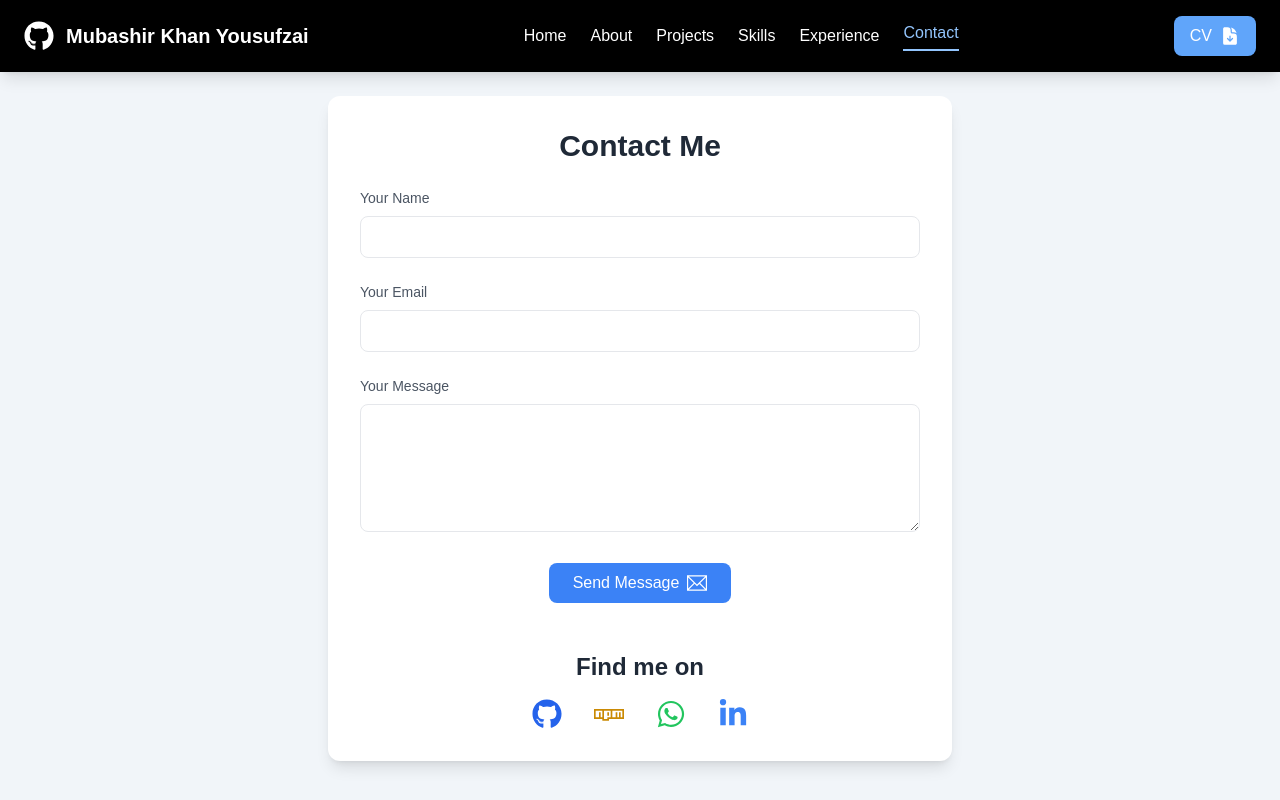
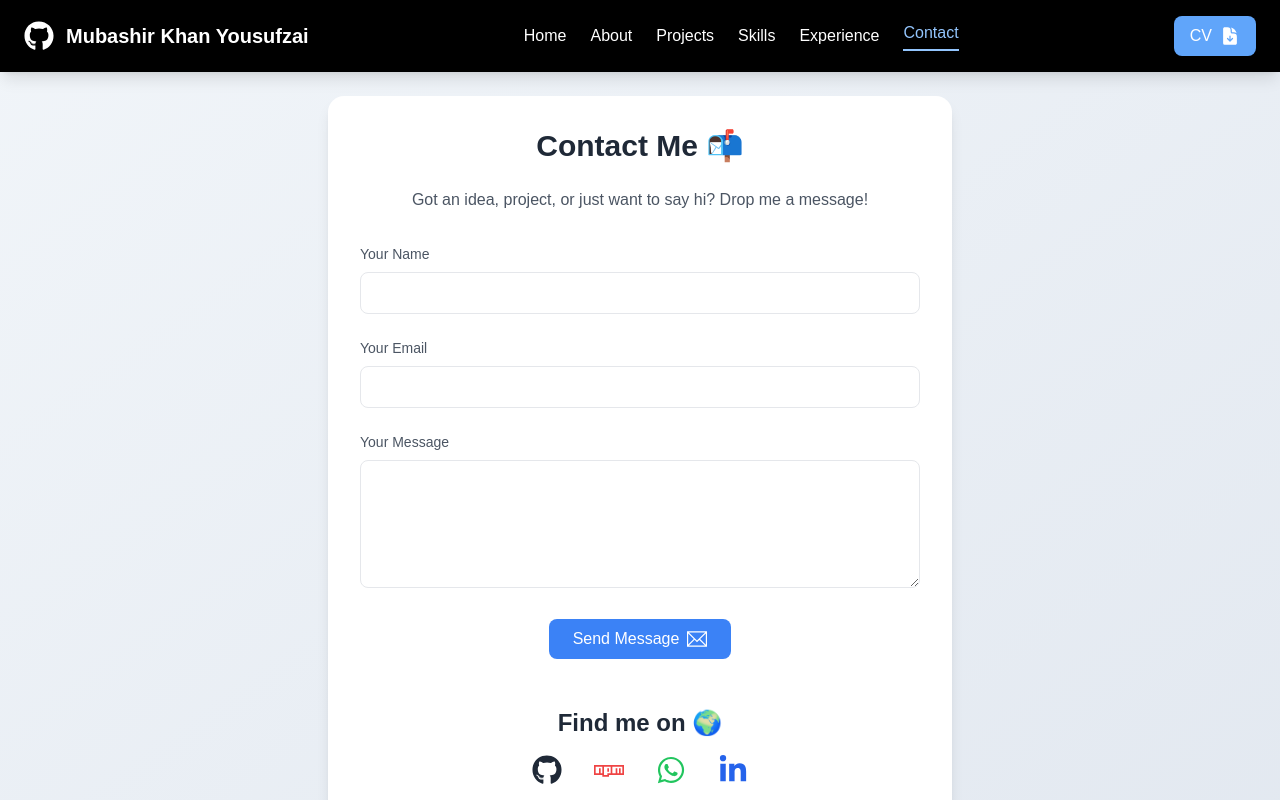
Before and after one commit to MubashirKhanYousufZai/Mubashir-Khans-Portfolio, a Next.js app: page /components/contact in a window 1280 px wide. Shown: the top 800 px of the page. Built offline with nearby package versions, Linux system fonts and the light colour scheme.

Commit message:
page.tsx

```diff
--- a/src/app/components/contact/page.tsx
+++ b/src/app/components/contact/page.tsx
@@ -17,7 +17,7 @@ const Contact = () => {
   const sendEmail = async (e: React.FormEvent<HTMLFormElement>) => {
     e.preventDefault();
     setLoading(true);
-    setError('');
+    setError("");
     setSuccess(false);
 
     const templateParams = {
@@ -39,14 +39,14 @@ const Contact = () => {
       setMessage("");
     } catch (err) {
       console.error("Failed to send email:", err);
-      setError("Failed to send message. Please try again later. Contact me on Whatsapp");
+      setError("⚠️ Couldn’t send message. Try again or ping me on WhatsApp!");
     } finally {
       setLoading(false);
     }
   };
 
   return (
-    <div className="bg-slate-100 text-slate-950 min-h-screen flex items-center justify-center py-16 md:py-24">
+    <div className="bg-gradient-to-br from-slate-100 to-slate-200 text-slate-950 min-h-screen flex items-center justify-center py-16 md:py-24">
       <motion.div
         initial={{ opacity: 0 }}
         animate={{ opacity: 1 }}
@@ -57,56 +57,57 @@ const Contact = () => {
           initial={{ y: 50, opacity: 0 }}
           animate={{ y: 0, opacity: 1 }}
           transition={{ duration: 0.8, ease: "easeOut" }}
-          className="bg-white shadow-lg rounded-xl p-8"
+          className="bg-white shadow-lg rounded-2xl p-8"
         >
-          <h1 className="text-3xl font-semibold text-gray-800 text-center mb-6">
-            Contact Me
+          <h1 className="text-3xl font-extrabold text-gray-800 text-center mb-6">
+            Contact Me 📬
           </h1>
+          <p className="text-center text-gray-600 mb-8">
+            Got an idea, project, or just want to say hi? Drop me a message!
+          </p>
 
+          {/* Form */}
           <form className="space-y-6" onSubmit={sendEmail}>
-            <motion.div whileFocus={{ scale: 1.05 }} transition={{ duration: 0.3 }}>
+            <div>
               <label htmlFor="name" className="block text-sm font-medium text-gray-600">
                 Your Name
               </label>
               <input
                 type="text"
                 id="name"
-                name="name"
                 value={name}
                 onChange={(e) => setName(e.target.value)}
                 className="w-full px-4 py-2 mt-2 border rounded-lg focus:ring-2 focus:ring-blue-500 focus:outline-none"
                 required
               />
-            </motion.div>
+            </div>
 
-            <motion.div whileFocus={{ scale: 1.05 }} transition={{ duration: 0.3 }}>
+            <div>
               <label htmlFor="email" className="block text-sm font-medium text-gray-600">
                 Your Email
               </label>
               <input
                 type="email"
                 id="email"
-                name="email"
                 value={email}
                 onChange={(e) => setEmail(e.target.value)}
                 className="w-full px-4 py-2 mt-2 border rounded-lg focus:ring-2 focus:ring-blue-500 focus:outline-none"
                 required
               />
-            </motion.div>
+            </div>
 
-            <motion.div whileFocus={{ scale: 1.05 }} transition={{ duration: 0.3 }}>
+            <div>
               <label htmlFor="message" className="block text-sm font-medium text-gray-600">
                 Your Message
               </label>
               <textarea
                 id="message"
-                name="message"
                 value={message}
                 onChange={(e) => setMessage(e.target.value)}
                 className="w-full h-32 px-4 py-2 mt-2 border rounded-lg focus:ring-2 focus:ring-blue-500 focus:outline-none"
                 required
               ></textarea>
-            </motion.div>
+            </div>
 
             <div className="flex justify-center">
               <motion.button
@@ -122,16 +123,26 @@ const Contact = () => {
             </div>
           </form>
 
-          {success && <p className="mt-4 text-center text-green-600">Message sent successfully!</p>}
+          {/* Alerts */}
+          {success && <p className="mt-4 text-center text-green-600">✅ Message sent successfully!</p>}
           {error && <p className="mt-4 text-center text-red-500">{error}</p>}
 
+          {/* Social Links */}
           <div className="mt-12 text-center">
-            <h2 className="text-2xl font-semibold text-gray-800 mb-4">Find me on</h2>
+            <h2 className="text-2xl font-semibold text-gray-800 mb-4">Find me on 🌍</h2>
             <div className="flex justify-center space-x-8">
-              <FaGithub className="text-3xl text-blue-600 hover:text-blue-800" />
-              <FaNpm className="text-3xl text-yellow-600 hover:text-yellow-800" />
-              <FaWhatsapp className="text-3xl text-green-500 hover:text-green-700" />
-              <FaLinkedinIn className="text-3xl text-blue-500 hover:text-blue-700" />
+              <a href="https://github.com/yourusername" target="_blank" rel="noopener noreferrer">
+                <FaGithub className="text-3xl text-gray-800 hover:text-black transition-colors" />
+              </a>
+              <a href="https://www.npmjs.com/~yourusername" target="_blank" rel="noopener noreferrer">
+                <FaNpm className="text-3xl text-red-500 hover:text-red-700 transition-colors" />
+              </a>
+              <a href="https://wa.me/yourwhatsapplink" target="_blank" rel="noopener noreferrer">
+                <FaWhatsapp className="text-3xl text-green-500 hover:text-green-700 transition-colors" />
+              </a>
+              <a href="https://linkedin.com/in/yourusername" target="_blank" rel="noopener noreferrer">
+                <FaLinkedinIn className="text-3xl text-blue-600 hover:text-blue-800 transition-colors" />
+              </a>
             </div>
           </div>
         </motion.section>
```
